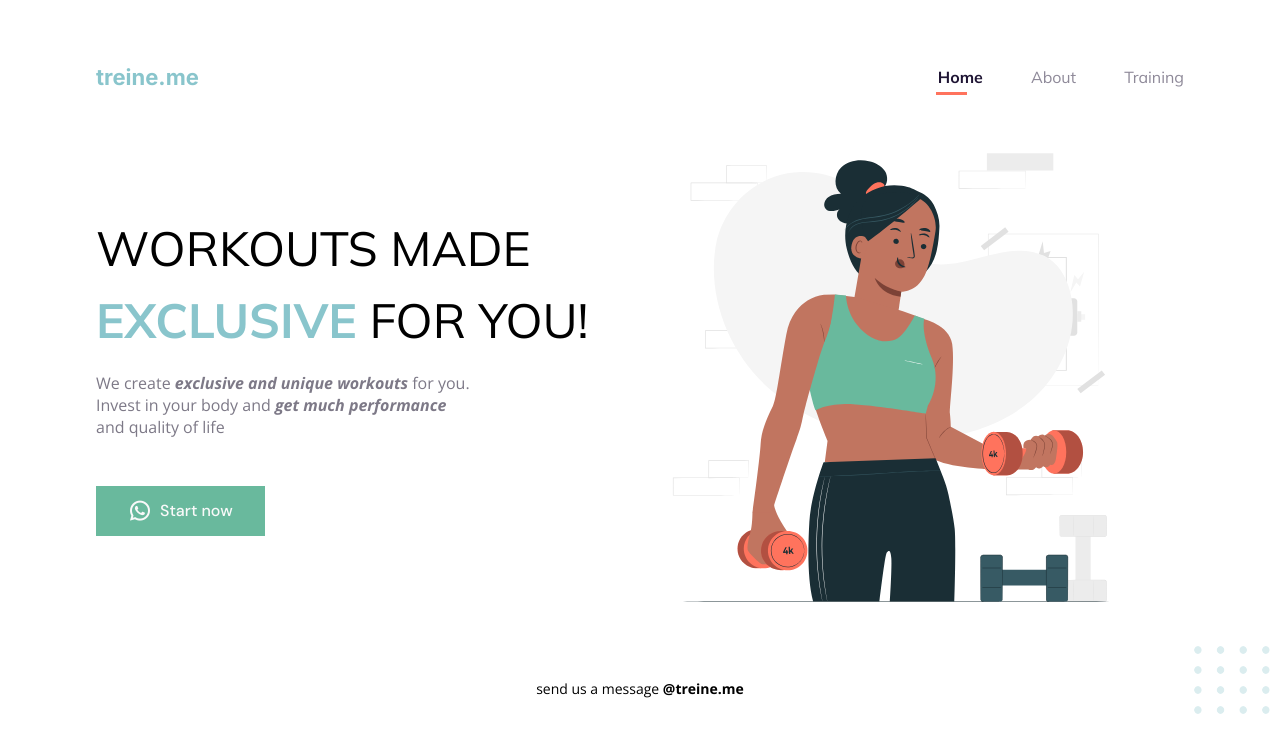
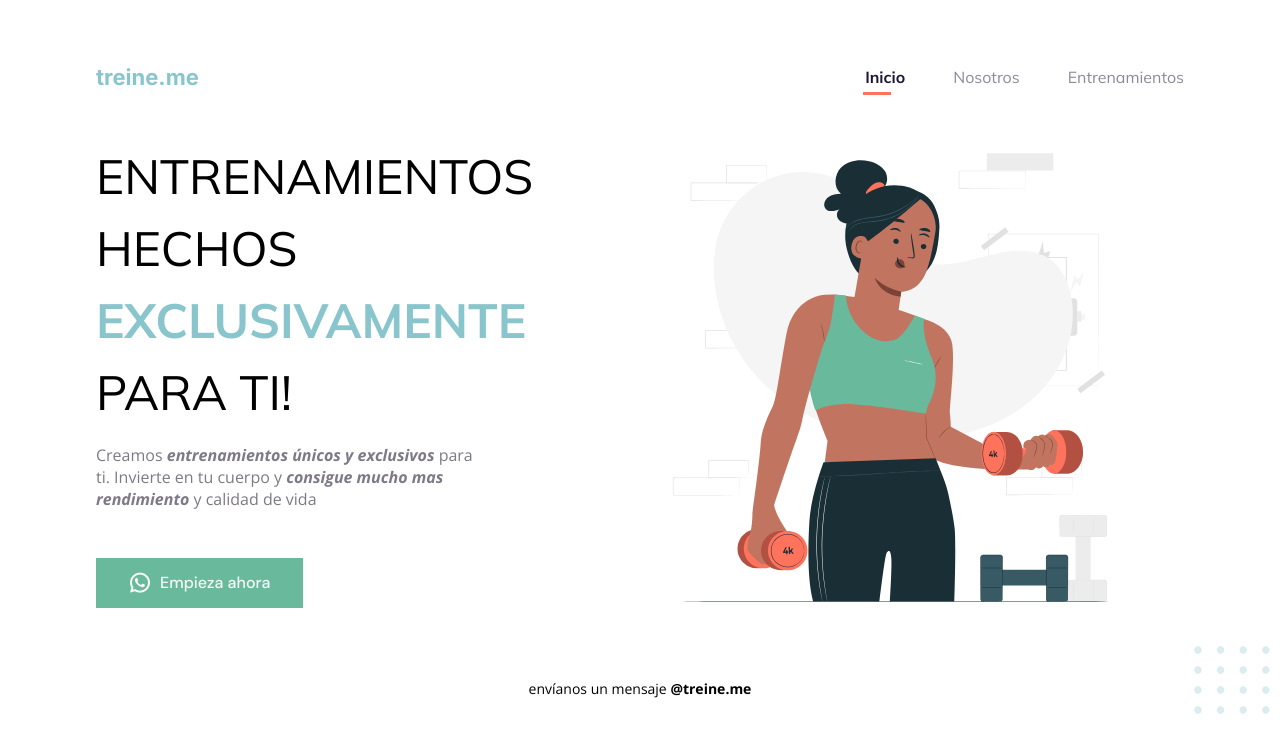
Before and after one commit to diegosantaana/Proyecto-1, a plain HTML site: page index.html in a window 1280 px wide. Drawn offline with nearby package versions, Linux system fonts and the light colour scheme.

Commit message:
cambio a español

```diff
--- a/index.html
+++ b/index.html
@@ -8,7 +8,7 @@
       href="https://cdn.jsdelivr.net/npm/remixicon@4.3.0/fonts/remixicon.min.css"
     />
     <link rel="stylesheet" href="style.css" />
-    <title>Document</title>
+    <title>Treine.me rutinas y entrenamientos</title>
   </head>
   <body>
     <div class="background"></div>
@@ -17,9 +17,9 @@
         <a href="#" class="logo">treine.me</a>
         <nav class="nav">
           <ul class="nav__list">
-            <li class="nav__item active">Home</li>
-            <li class="nav__item">About</li>
-            <li class="nav__item">Training</li>
+            <li class="nav__item active">Inicio</li>
+            <li class="nav__item">Nosotros</li>
+            <li class="nav__item">Entrenamientos</li>
           </ul>
         </nav>
       </div>
@@ -28,17 +28,18 @@
       <div class="container">
         <div class="main__left">
           <h1 class="main__title">
-            WORKOUTS MADE
-            <span class="main__exclusive">EXCLUSIVE</span>
-            FOR YOU!
+            ENTRENAMIENTOS HECHOS
+            <span class="main__exclusive">EXCLUSIVAMENTE</span>
+            PARA TI!
           </h1>
           <p class="main__paragraph">
-            We create <em>exclusive and unique workouts</em> for you. Invest in
-            your body and <em>get much performance</em> and quality of life
+            Creamos <em>entrenamientos únicos y exclusivos</em> para ti.
+            Invierte en tu cuerpo y <em>consigue mucho mas rendimiento</em> y
+            calidad de vida
           </p>
           <button class="btn btn__primary">
             <i class="ri-whatsapp-line ri-xl"></i>
-            <p>Start now</p>
+            <p>Empieza ahora</p>
           </button>
         </div>
         <div class="main__right">
@@ -49,7 +50,7 @@
     <footer>
       <div class="container center">
         <p class="footer__paragraph">
-          send us a message <span class="footer__highlight">@treine.me</span>
+          envíanos un mensaje <span class="footer__highlight">@treine.me</span>
         </p>
       </div>
     </footer>
```
